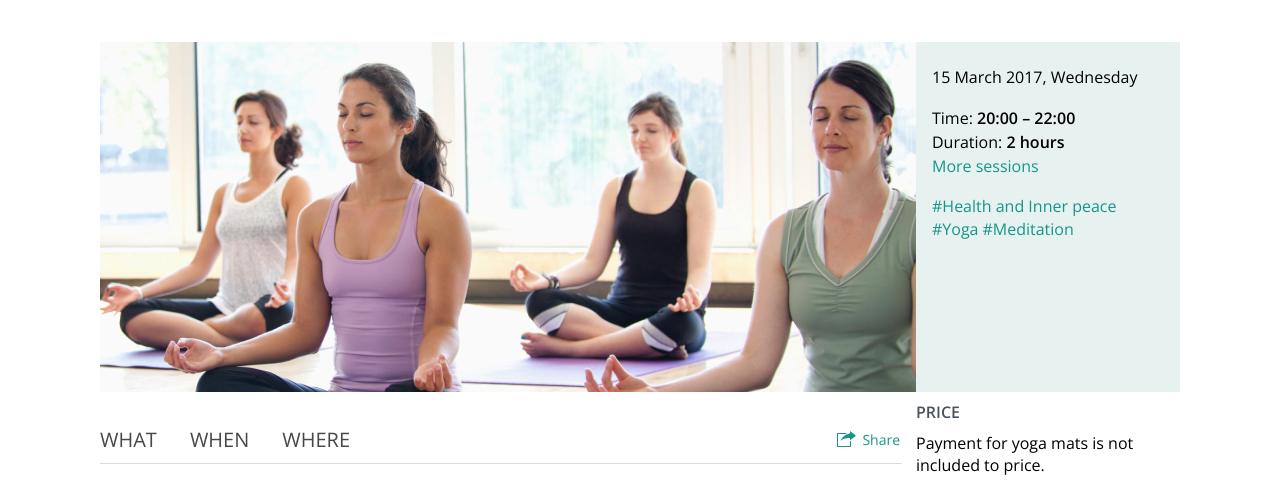
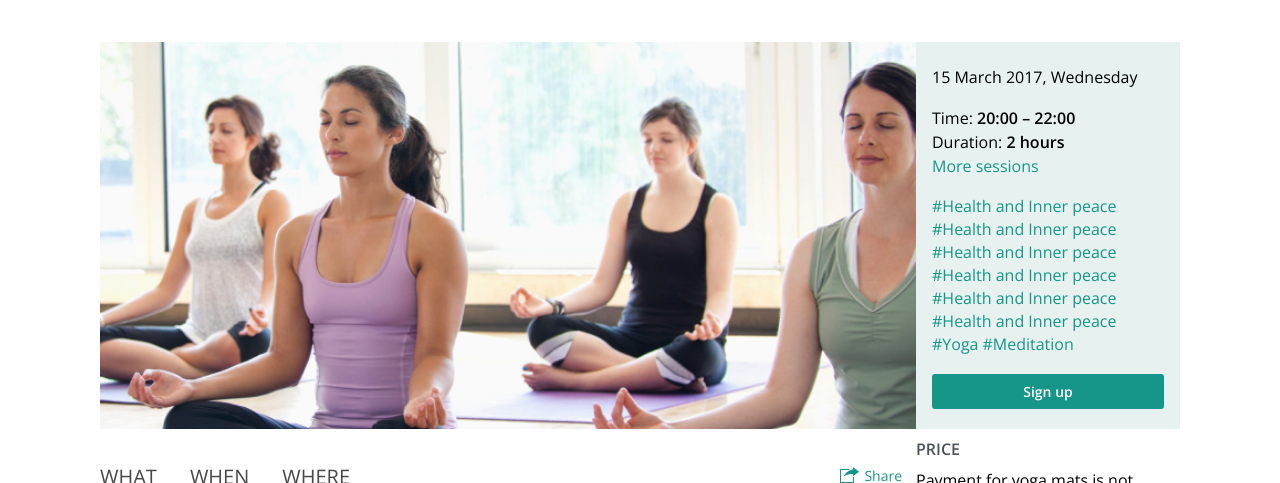
Before and after one commit to AndreyKnyazkov/event-details, a plain HTML site: page index.html in a window 1280 px wide. Shown: the top 483 px of the page. Drawn offline with nearby package versions, Linux system fonts and the light colour scheme.

Commit message:
the commit

```diff
--- a/assets/css/style.css
+++ b/assets/css/style.css
@@ -76,6 +76,7 @@
   font-size: 16px;
   font-weight: 400;
   color: #169688!important;
+  text-decoration: none;
 }
 .event-cover__info__tags {
   display: flex;
@@ -128,11 +129,34 @@
   line-height: 24px;
   color: #BB6ADF;
 }
-.event-information__infoshare__share {
-  margin-right: 2px;
-  width: 150px;
-  text-align: right;
+.event-information__infoshare__share,
+.event-information__infoshare__share:hover,
+.event-information__infoshare__share:visited,
+.event-information__infoshare__share:hover {
+  cursor: pointer;
+  color: #169688;
+  font-size: 14px;
 }
+.event-information__infoshare__share a,
+.event-information__infoshare__share a:hover,
+.event-information__infoshare__share a:visited,
+.event-information__infoshare__share a:hover {
+  cursor: pointer;
+  color: #169688;
+  font-size: 14px;
+}
+.event-information__infoshare__info-item,
+.event-information__infoshare__info-item:hover,
+.event-information__infoshare__info-item:visited,
+.event-information__infoshare__info-item:hover {
+    color: #fff!important;
+    text-decoration: none;
+    font-size: 20px;
+    line-height: 24px;
+    font-weight: 400;
+    color: #484848!important;
+    line-height: 24px;
+  }
 .event-information__infoshare__share span {
   font-size: 14px;
   color: #169688;
@@ -151,9 +175,20 @@
   font-size: 20px;
   line-height: 24px;
   font-weight: 400;
-  color: #484848;
   line-height: 24px;
 }
+.event-information__infoshare__info-item,
+.event-information__infoshare__info-item:hover,
+.event-information__infoshare__info-item:visited,
+.event-information__infoshare__info-item:hover {
+    color: #fff!important;
+    text-decoration: none;
+    font-size: 20px;
+    line-height: 24px;
+    font-weight: 400;
+    color: #484848!important;
+    line-height: 24px;
+  }
 .event-information__price__title {
   font-size: 16px;
   font-weight: 600;
@@ -201,8 +236,17 @@
   font-size: 16px;
   margin-left: 11px;
 }
+.event-information__infoshare__share svg {
+  min-width: 19px;
+  min-height: 16px;
+}
 .event-information__info__forwhom__lang {
   margin-right: 12px;
+}
+.event-information__info__forwhom__lang {
+  display: flex;
+  width: 48%;
+  justify-content: end;
 }
 .event-information__info__forwhom__lang svg {
   margin-right: -2px;
@@ -317,6 +361,10 @@
   display: flex;
   margin-top: 15px;
   margin-left: -1px;
+}
+.event-information__where__geo svg {
+  min-width: 14px;
+  min-height: 20px;
 }
 .event-information__where__title {
   font-size: 32px;
@@ -467,6 +515,18 @@
   height: 520px;
   object-fit: cover;
 }
+.event-information__info__forwhom__people {
+  display: flex;
+  width: 48%;
+}
+.event-information__info__forwhom__people svg {
+  min-width: 28px;
+  min-height: 25px;
+}
+.event-information__info__forwhom__lang svg {
+  min-width: 28px;
+  min-height: 25px;
+}
 .event-information__info__forwhom__slidermobile {
   display: none;
 }
@@ -577,6 +637,27 @@
   transform: translateY(7px);
   text-align: center;
 }
+.event-cover__info__button {
+  width: 100%;
+  line-height: 19px;
+  background: #169688;
+  padding: 8px 0px;
+  text-align: center;
+  border-radius: 3px;
+  margin-top: 19px;
+  margin-bottom: 20px;
+}
+  .event-cover__info__button a,
+  .event-cover__info__button a:hover,
+  .event-cover__info__button a:visited,
+  .event-cover__info__button a:hover {
+    color: #fff!important;
+    text-decoration: none;
+    cursor: pointer;
+    font-weight: 600;
+    line-height: 19.07px;
+    font-size: 14px;
+  }
 @media (max-width: 1200px) {
   .event-cover__img, .event-cover__img img {
     width: 650px;
@@ -669,9 +750,7 @@
   }
   .event-information__info__forwhom__people {
     flex-direction: column;
-  }
-  .event-information__info__forwhom__lang {
-    flex-direction: column;
+    width: 48%;
   }
   .event-information__info__forwhom__people span, .event-information__info__forwhom__lang span {
     font-size: 16px;
@@ -710,6 +789,7 @@
     margin-right: 12px;
     color: #484848;
     font-size: 16px;
+    line-height: 22px;
   }
   .event-information__info__forwhom__pricemobile {
     display: block;
@@ -720,6 +800,12 @@
     margin-bottom: -19px;
     line-height: 22px;
   }
+  .event-information__info__forwhom__lang {
+  display: flex;
+  width: 48%;
+  justify-content: end;
+  flex-direction: column;
+}
   .event-information__info__forwhom__slidermobile {
     margin-top: 20px;
     display: block;
--- a/assets/js/script.js
+++ b/assets/js/script.js
@@ -1,4 +1,13 @@
 document.addEventListener("DOMContentLoaded", function () {
+
+  function changeCoverImageHeightOnResize(params) {
+    document.querySelector('.event-cover__img img').style.minHeight = document.querySelector('.event-container').clientHeight + 'px'
+    window.addEventListener('resize', e => {
+      document.querySelector('.event-cover__img img').style.minHeight = document.querySelector('.event-container').clientHeight + 'px'
+    })
+  }
+
+  changeCoverImageHeightOnResize()
 
   function changeHeightForWhen() {
     document.querySelectorAll('.event-information__price__slider__when__timelist-item').forEach((item, i) => {
@@ -104,4 +113,17 @@ document.addEventListener("DOMContentLoaded", function () {
 
   popUp()
 
+  function smoothScroll() {
+      $(document).on('click', 'a[href^="#"]', function (event) {
+        event.preventDefault();
+        try {
+        $('html, body').animate({
+          scrollTop: $($.attr(this, 'href')).offset().top
+        }, 500);
+        } catch (e) {
+          // console.log(e);
+        }
+      });
+  }
+  smoothScroll()
 });
--- a/index.html
+++ b/index.html
@@ -29,11 +29,19 @@
           <div class="event-cover__info__date">15 March 2017, Wednesday</div>
           <div class="event-cover__info__time">Time: <span>20:00 – 22:00</span></div>
           <div class="event-cover__info__duration">Duration: <span>2 hours</span></div>
-          <div class="event-cover__info__more">More sessions</div>
+          <a class="event-cover__info__more" href="#when">More sessions</a>
           <div class="event-cover__info__tags">
+            <div class="event-cover__info__tags-tag">#Health and Inner peace</div>
+            <div class="event-cover__info__tags-tag">#Health and Inner peace</div>
+            <div class="event-cover__info__tags-tag">#Health and Inner peace</div>
+            <div class="event-cover__info__tags-tag">#Health and Inner peace</div>
+            <div class="event-cover__info__tags-tag">#Health and Inner peace</div>
             <div class="event-cover__info__tags-tag">#Health and Inner peace</div>
             <div class="event-cover__info__tags-tag">#Yoga</div>
             <div class="event-cover__info__tags-tag">#Meditation</div>
+          </div>
+          <div class="event-cover__info__button">
+            <a href="">Sign up</a>
           </div>
         </div>
       </div>
@@ -45,9 +53,9 @@
         <div class="event-information__info">
           <div class="event-information__infoshare">
             <div class="event-information__infoshare__info">
-              <div class="event-information__infoshare__info-item">WHAT</div>
-              <div class="event-information__infoshare__info-item">WHEN</div>
-              <div class="event-information__infoshare__info-item">WHERE</div>
+              <a href="#what" class="event-information__infoshare__info-item">WHAT</a>
+              <a href="#when" class="event-information__infoshare__info-item">WHEN</a>
+              <a href="#where" class="event-information__infoshare__info-item">WHERE</a>
             </div>
             <div class="event-information__infoshare__share">
               <svg width="19" height="16" viewBox="0 0 19 16" fill="none" xmlns="http://www.w3.org/2000/svg">
@@ -59,7 +67,7 @@
             </div>
           </div>
           <!--  -->
-          <div class="event-information__info__title">
+          <div class="event-information__info__title" id="what">
             <span>
               Yoga and meditation for woman
             </span>
@@ -217,7 +225,7 @@
             </div>
           </div>
           <div class="event-information__price__slider__when">
-            <div class="event-information__price__slider__when__title">WHEN</div>
+            <div class="event-information__price__slider__when__title" id="when">WHEN</div>
             <div class="event-information__price__slider__when__dates">
               <div class="event-information__price__slider__when__dates__datelist">
                 <div class="event-information__price__slider__when__dates__datelist-item">15/12/2021</div>
@@ -241,14 +249,14 @@
               <div class="event-information__price__slider__when__timelist">
                 <div class="event-information__price__slider__when__timelist-item">10:00 – 12:00, 14:00 – 16:00</div>
                 <div class="event-information__price__slider__when__timelist-item">20:00 – 22:00</div>
-                <div class="event-information__price__slider__when__timelist-item">20:00 – 22:00</div>
+                <div class="event-information__price__slider__when__timelist-item">10:00 – 12:00, 14:00 – 16:00</div>
                 <div class="event-information__price__slider__when__timelist-item">20:00 – 22:00</div>
               </div>
             </div>
           </div>
           <!--  -->
           <div class="event-information__where">
-            <div class="event-information__where__title">WHERE</div>
+            <div class="event-information__where__title" id="where">WHERE</div>
             <div class="event-information__where__geo">
               <svg width="14" height="20" viewBox="0 0 14 20" fill="none" xmlns="http://www.w3.org/2000/svg">
                 <path fill-rule="evenodd" clip-rule="evenodd"
@@ -397,8 +405,7 @@
     </div>
   </div>
   <!-- slider end -->
-  <script>
-
-  </script>
+  <script src="https://code.jquery.com/jquery-3.6.0.min.js"></script>
+  <script src="./assets/js/smooth-scroll.js"></script>
 </body>
 </html>
```
Also changed, not shown: assets/js/smooth-scroll.js (added, +1 -0 lines).
